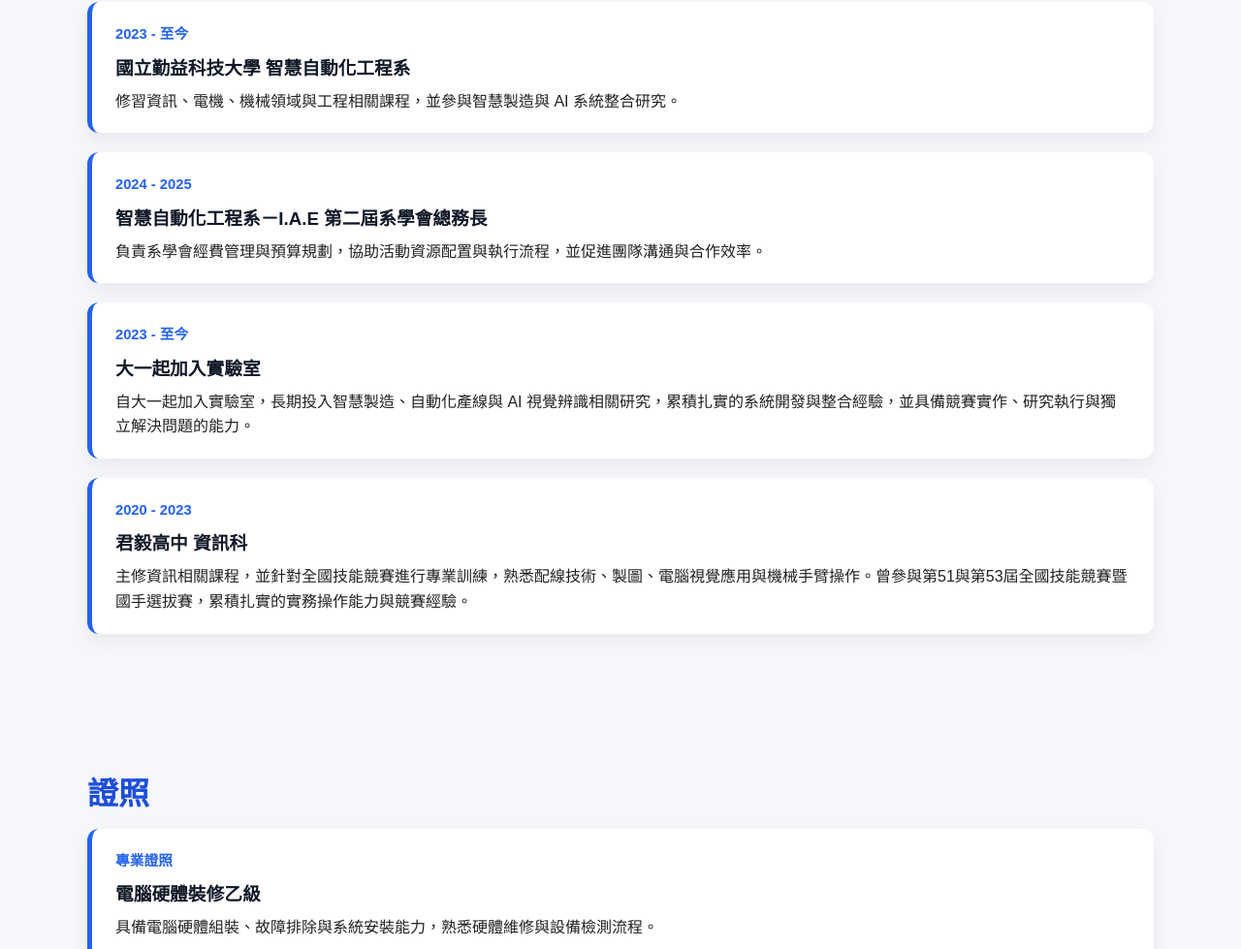
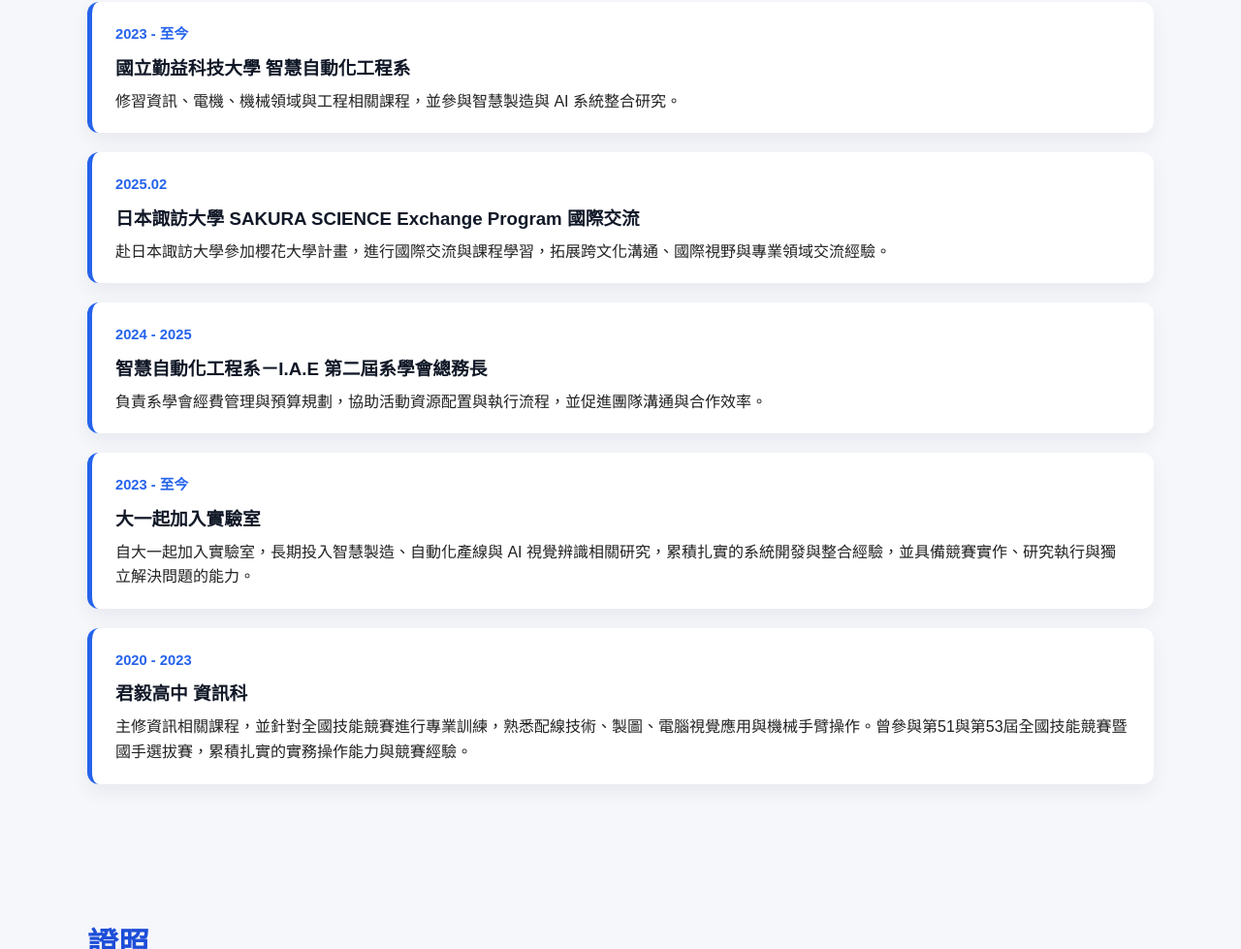
Before and after one commit to 0sixnn0/liench, a plain HTML site: page index.html in a window 1280 px wide. Shown: the part 1231-2210 px from the top of the page at 97% size. Drawn offline with Linux system fonts and the light colour scheme.

Commit message:
index.html

```diff
--- a/index.html
+++ b/index.html
@@ -383,6 +383,12 @@
         </div>
 
         <div class="timeline-item">
+          <span>2025.02</span>
+          <h3>日本諏訪大學 SAKURA SCIENCE Exchange Program 國際交流</h3>
+          <p>赴日本諏訪大學參加櫻花大學計畫，進行國際交流與課程學習，拓展跨文化溝通、國際視野與專業領域交流經驗。</p>
+        </div>
+
+        <div class="timeline-item">
           <span>2024 - 2025</span>
           <h3>智慧自動化工程系－I.A.E 第二屆系學會總務長</h3>
           <p>負責系學會經費管理與預算規劃，協助活動資源配置與執行流程，並促進團隊溝通與合作效率。</p>
```
